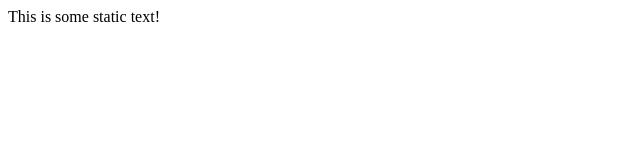
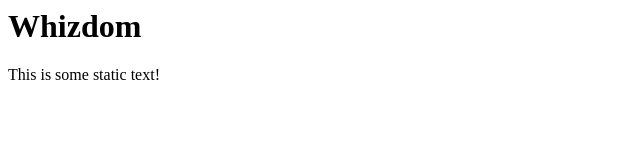
Before and after one commit to VVoruganti/PennappsXV-Project, a website: page data/index.html in a window 1280 px wide. Shown: the whole page, without its empty margins (0-640 px from the left). Drawn offline with nearby package versions, Linux system fonts and the light colour scheme.

```diff
--- a/data/index.html
+++ b/data/index.html
@@ -4,6 +4,7 @@
         <script src="script.js"/></script>
     </head>
     <body>
+        <h1>Whizdom</h1>
         <p>This is some static text!</p>
     </body>
 </html>
```
Also changed, not shown: package.json (added, +26 -0 lines).
